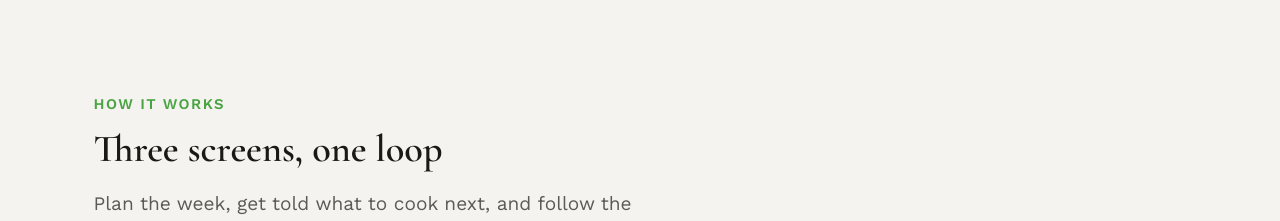
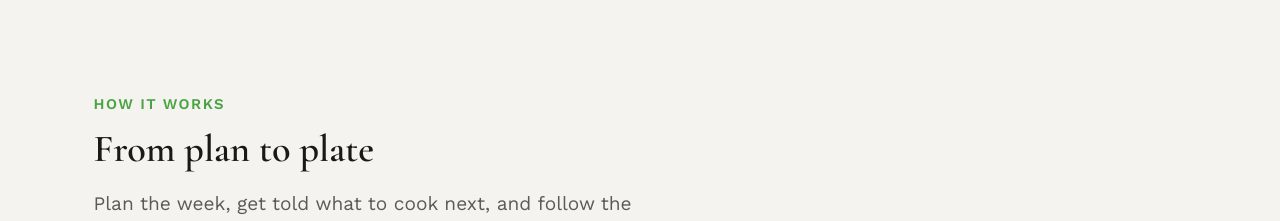
Before and after one commit to AxelGarland/AxelGarland, a Next.js app: page /work/better-eater in a window 1280 px wide. Shown: the part 2420-2641 px from the top of the page. Built offline with nearby package versions, Linux system fonts and the light colour scheme.

Commit message:
Better Eater: heading no longer counts screens
Co-Authored-By: Claude Sonnet 5 <noreply@anthropic.com>

```diff
--- a/app/work/better-eater/page.tsx
+++ b/app/work/better-eater/page.tsx
@@ -161,7 +161,7 @@ export default function BetterEaterPage() {
                 How It Works
               </p>
               <h2 className="font-display text-3xl font-semibold leading-[1.15] text-ink sm:text-4xl">
-                Three screens, one loop
+                From plan to plate
               </h2>
               <p className="mt-4 text-lg leading-relaxed text-ink-muted">
                 Plan the week, get told what to cook next, and follow the recipe from the first
```
Also changed, not shown: 1 other file (tests, documents, lock files or other folders).
